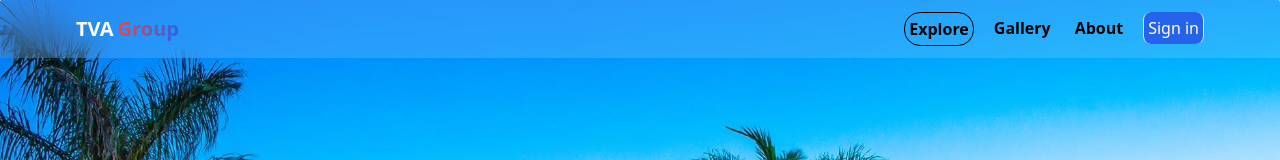
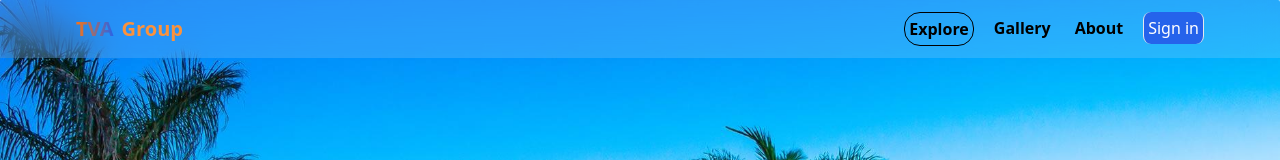
Before and after one commit to tsering651/Real-Estate-Marketplace-MERN, a React (Vite) app in the folder customer/: page / in a window 1280 px wide. Shown: the top 160 px of the page. Built offline with nearby package versions, Linux system fonts and the light colour scheme; no server answers.

Commit message:
home page done

```diff
--- a/customer/src/components/Header.jsx
+++ b/customer/src/components/Header.jsx
@@ -39,9 +39,9 @@ export default function Header() {
     <header className="bg-white bg-opacity-15 backdrop-blur-lg fixed w-full z-10">
       <div className="flex justify-between items-center max-w-6xl mx-auto p-3">
         <Link to="/">
-          <h1 className="font-bold text-sm sm:text-xl flex flex-wrap">
-            <span className="text-white mr-1">TVA</span>
-            <span className="bg-gradient-to-l from-blue-600 to-red-500 bg-clip-text text-transparent">
+          <h1 className="font-bold text-sm sm:text-xl flex flex-wrap gap-2">
+            <span className="bg-gradient-to-r from-orange-500 to-blue-600 bg-clip-text text-transparent">TVA</span>
+            <span className="text-orange-400">
               Group
             </span>
           </h1>
```
